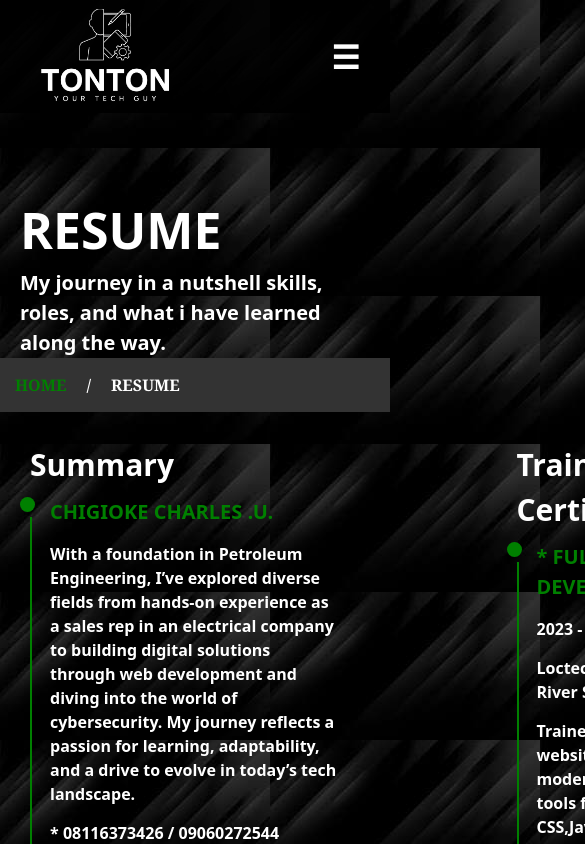
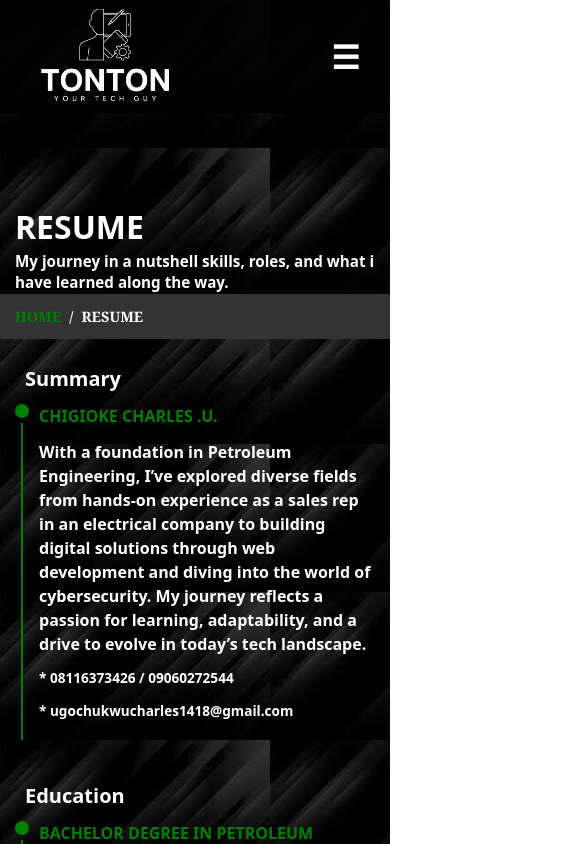
Before and after one commit to Tontoncharlie/portfolio, a Next.js app: page /resume in a window 390 px wide. Shown: the top 844 px of the page, 585 px wide, since content can reach past the window. Built offline with nearby package versions, Linux system fonts and the light colour scheme.

Commit message:
updated responsiveness

```diff
--- a/src/app/resume/resume.module.css
+++ b/src/app/resume/resume.module.css
@@ -11,16 +11,18 @@
 }
 
 .abt h1 {
-    font-size: 100px;
+    font-size: clamp(2.5rem, 8vw, 100px);
     font-weight: 900;
-    padding: 0 100px;
+    padding: 0 clamp(20px, 5vw, 100px);
     padding-top: 50px;
+    word-wrap: break-word;
 }
 
 .abt p {
-    font-size: 30px;
+    font-size: clamp(1rem, 3vw, 30px);
     font-weight: 900;
-    padding: 0 100px;
+    padding: 0 clamp(20px, 5vw, 100px);
+    line-height: 1.4;
 }
 
 /* Navbar */
@@ -31,6 +33,12 @@
     font-family: Georgia, 'Times New Roman', Times, serif;
     font-weight: 900;
     padding: 20px;
+    flex-wrap: wrap;
+}
+
+.navbar h1 {
+    color: white;
+    font-size: clamp(1rem, 2.5vw, 1.5rem);
 }
 
 .navbar h1:nth-child(1) {
@@ -41,21 +49,22 @@
     cursor: pointer;
 }
 
-.navbar h1 {
-    color: white;
-}
-
 /* Hero Section */
 .hero {
     color: white;
-    padding: 0 50px;
+    padding: 0 clamp(20px, 5vw, 50px);
     display: flex;
-    gap: 170px;
-    /* flex-direction: column; */
+    gap: clamp(30px, 10vw, 170px);
+    flex-wrap: wrap;
+}
+
+.hero > div {
+    flex: 1 1 450px;
+    min-width: 0;
 }
 
 .hero .inhero1 {
-    width: 100%; /* Ensure it takes the full width of its container */
+    width: 100%;
 }
 
 .circle {
@@ -63,6 +72,7 @@
     height: 20px;
     border-radius: 50%;
     background-color: green;
+    flex-shrink: 0;
 }
 
 .line {
@@ -85,13 +95,210 @@
     font-weight: 700;
 }
 
+.sum h1 {
+    font-size: clamp(1rem, 2.5vw, 20px) !important;
+    word-wrap: break-word;
+}
+
+.sum p {
+    font-size: clamp(0.875rem, 2vw, 1rem);
+    line-height: 1.5;
+    word-wrap: break-word;
+}
+
+/* Section headings (inline styled h1s) */
+.inhero1 h1[style*="30px"],
+.hero h1[style*="30px"] {
+    font-size: clamp(1.25rem, 4vw, 30px) !important;
+}
+
 /* Media Queries for Responsiveness */
 
-/* Large Screens (Desktop) */
+/* Extra Small Screens (Small Mobile) */
+@media (max-width: 480px) {
+    .resume {
+        padding-top: 60px;
+    }
+
+    .abt h1 {
+        font-size: 2rem;
+        padding: 0 15px;
+        padding-top: 30px;
+    }
+
+    .abt p {
+        font-size: 0.95rem;
+        padding: 0 15px;
+    }
+
+    .navbar {
+        padding: 12px 15px;
+        gap: 8px;
+    }
+
+    .navbar h1 {
+        font-size: 0.9rem;
+    }
+
+    .hero {
+        padding: 15px;
+        flex-direction: column;
+        gap: 30px;
+    }
+
+    .hero > div {
+        flex: 1 1 100%;
+    }
+
+    .circle {
+        width: 14px;
+        height: 14px;
+    }
+
+    .line {
+        margin-left: 6px;
+    }
+
+    .summary {
+        gap: 10px;
+    }
+
+    .sum {
+        gap: 12px;
+    }
+
+    .sum h1 {
+        font-size: 1rem !important;
+    }
+
+    .sum p {
+        font-size: 0.85rem;
+    }
+}
+
+/* Small Screens (Mobile) */
+@media (min-width: 481px) and (max-width: 767px) {
+    .abt h1 {
+        font-size: 2.5rem;
+        padding: 0 20px;
+        padding-top: 40px;
+    }
+
+    .abt p {
+        font-size: 1.1rem;
+        padding: 0 20px;
+    }
+
+    .navbar {
+        padding: 15px;
+        gap: 10px;
+    }
+
+    .navbar h1 {
+        font-size: 1rem;
+    }
+
+    .hero {
+        padding: 20px;
+        flex-direction: column;
+        gap: 40px;
+    }
+
+    .hero > div {
+        flex: 1 1 100%;
+    }
+
+    .circle {
+        width: 16px;
+        height: 16px;
+    }
+
+    .sum {
+        gap: 15px;
+    }
+
+    .sum h1 {
+        font-size: 1.1rem !important;
+    }
+}
+
+/* Medium Screens (Tablets) */
+@media (min-width: 768px) and (max-width: 1024px) {
+    .abt h1 {
+        font-size: 4rem;
+        padding: 0 40px;
+        padding-top: 50px;
+    }
+
+    .abt p {
+        font-size: 1.3rem;
+        padding: 0 40px;
+    }
+
+    .navbar {
+        padding: 20px 30px;
+    }
+
+    .navbar h1 {
+        font-size: 1.1rem;
+    }
+
+    .hero {
+        padding: 30px;
+        gap: 60px;
+    }
+
+    .hero > div {
+        flex: 1 1 400px;
+    }
+
+    .circle {
+        width: 18px;
+        height: 18px;
+    }
+
+    .sum {
+        gap: 18px;
+    }
+
+    .sum h1 {
+        font-size: 1.15rem !important;
+    }
+}
+
+/* Large Screens (Small Desktop) */
+@media (min-width: 1025px) and (max-width: 1199px) {
+    .abt h1 {
+        font-size: 5rem;
+        padding: 0 70px;
+        padding-top: 50px;
+    }
+
+    .abt p {
+        font-size: 1.5rem;
+        padding: 0 70px;
+    }
+
+    .navbar {
+        padding: 20px 40px;
+    }
+
+    .hero {
+        padding: 40px;
+        gap: 100px;
+    }
+
+    .hero > div {
+        flex: 1 1 450px;
+    }
+}
+
+/* Extra Large Screens (Desktop) */
 @media (min-width: 1200px) {
     .abt h1 {
         font-size: 100px;
         padding: 0 100px;
+        padding-top: 50px;
     }
 
     .abt p {
@@ -100,110 +307,19 @@
     }
 
     .navbar {
-        flex-direction: row;
         padding: 20px 50px;
     }
 
     .hero {
         padding: 50px;
-        display: flex;
-        flex-direction: row;
+        gap: 170px;
     }
 
-    .summary {
-        display: flex;
-        gap: 15px;
+    .hero > div {
+        flex: 1 1 450px;
     }
 
-    .sum {
-        gap: 20px;
+    .sum h1 {
+        font-size: 1.25rem !important;
     }
 }
-
-/* Medium Screens (Tablets) */
-@media (max-width: 1199px) and (min-width: 768px) {
-    .abt h1 {
-        font-size: 80px;
-        padding: 0 50px;
-    }
-
-    .abt p {
-        font-size: 24px;
-        padding: 0 50px;
-    }
-
-    .navbar {
-        display: flex;
-        gap: 20px;
-        padding: 20px;
-    }
-
-    .hero {
-        padding: 30px;
-    }
-
-    .hero .inhero1 {
-        width: 100%;
-    }
-
-    .summary {
-        flex-direction: column;
-    }
-
-    .sum {
-        gap: 15px;
-    }
-
-    .circle {
-        width: 18px;
-        height: 18px;
-    }
-
-    .line {
-        height: 80%;
-    }
-}
-
-/* Small Screens (Mobile) */
-@media (max-width: 767px) {
-    .abt h1 {
-        font-size: 50px;
-        padding: 0 20px;
-    }
-
-    .abt p {
-        font-size: 20px;
-        padding: 0 20px;
-    }
-
-    .navbar {
-        display: flex;
-        gap: 20px;
-        padding: 15px;
-    }
-
-    .hero {
-        padding: 20px;
-    }
-
-    .hero .inhero1 {
-        width: 100%;
-    }
-
-    .sum {
-        gap: 15px;
-    }
-
-    .circle {
-        width: 15px;
-        height: 15px;
-    }
-
-    .line {
-        height: 90%;
-    }
-
-    .summary {
-        display: flex;
-    }
-}
```
